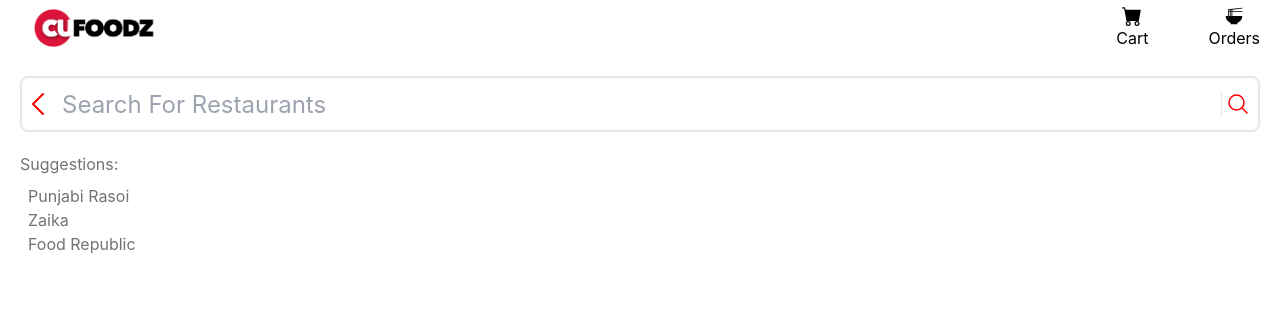
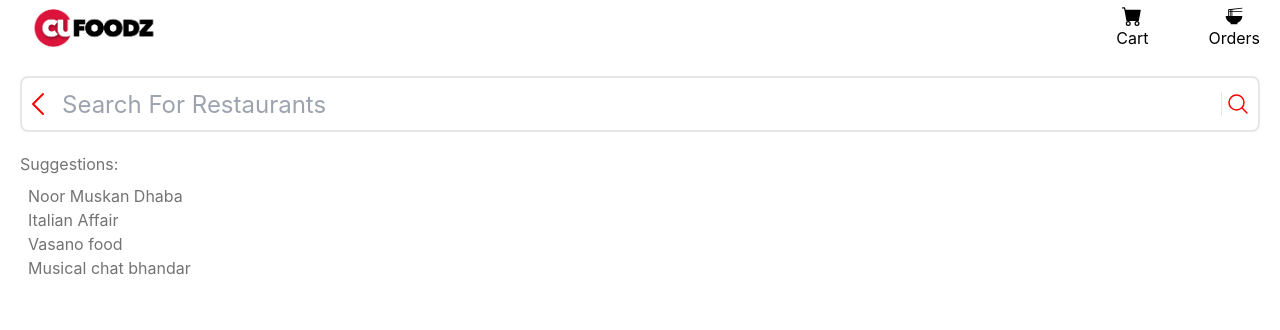
Before and after one commit to Arpitvijay7/CU_FOODS_Front-End, a React (Create React App) app: page /mobileSearch in a window 1280 px wide. Shown: the top 330 px of the page. Built offline with nearby package versions, Linux system fonts and the light colour scheme; no server answers; what tw-elements would draw is missing.

Commit message:
Bug Fixes

```diff
--- a/src/Components/main/UI/Screens/MobileSearch/index.jsx
+++ b/src/Components/main/UI/Screens/MobileSearch/index.jsx
@@ -108,9 +108,10 @@ const MobileSearch = () => {
         <div className="px-5 text-neutral-500">
           Suggestions:
           <ol type="a" className="p-2">
-            <li>Punjabi Rasoi</li>
-            <li>Zaika</li>
-            <li>Food Republic</li>
+          <li>Noor Muskan Dhaba</li>
+            <li>Italian Affair</li>
+            <li>Vasano food</li>
+            <li>Musical chat bhandar</li>
           </ol>
         </div>
       )}
```
